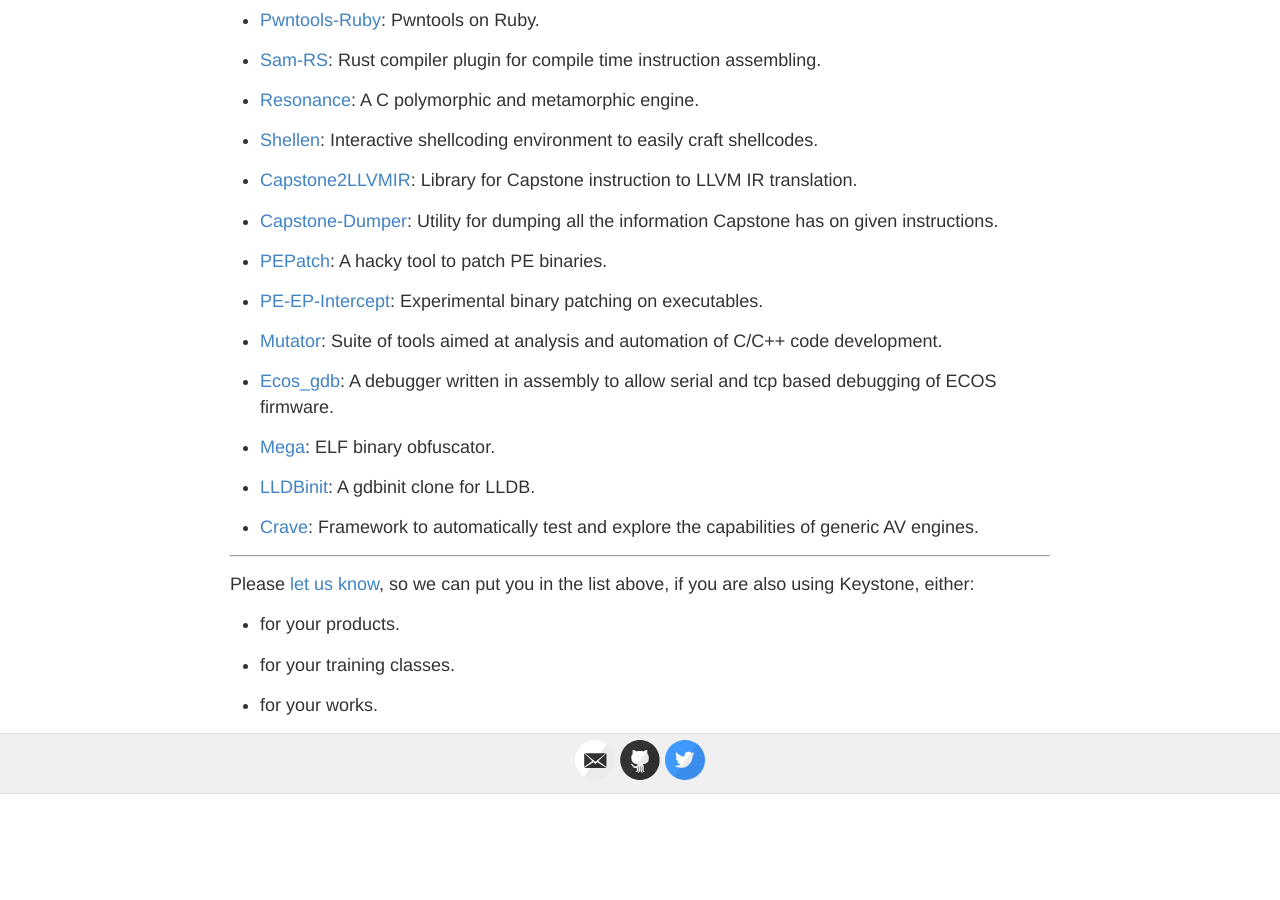
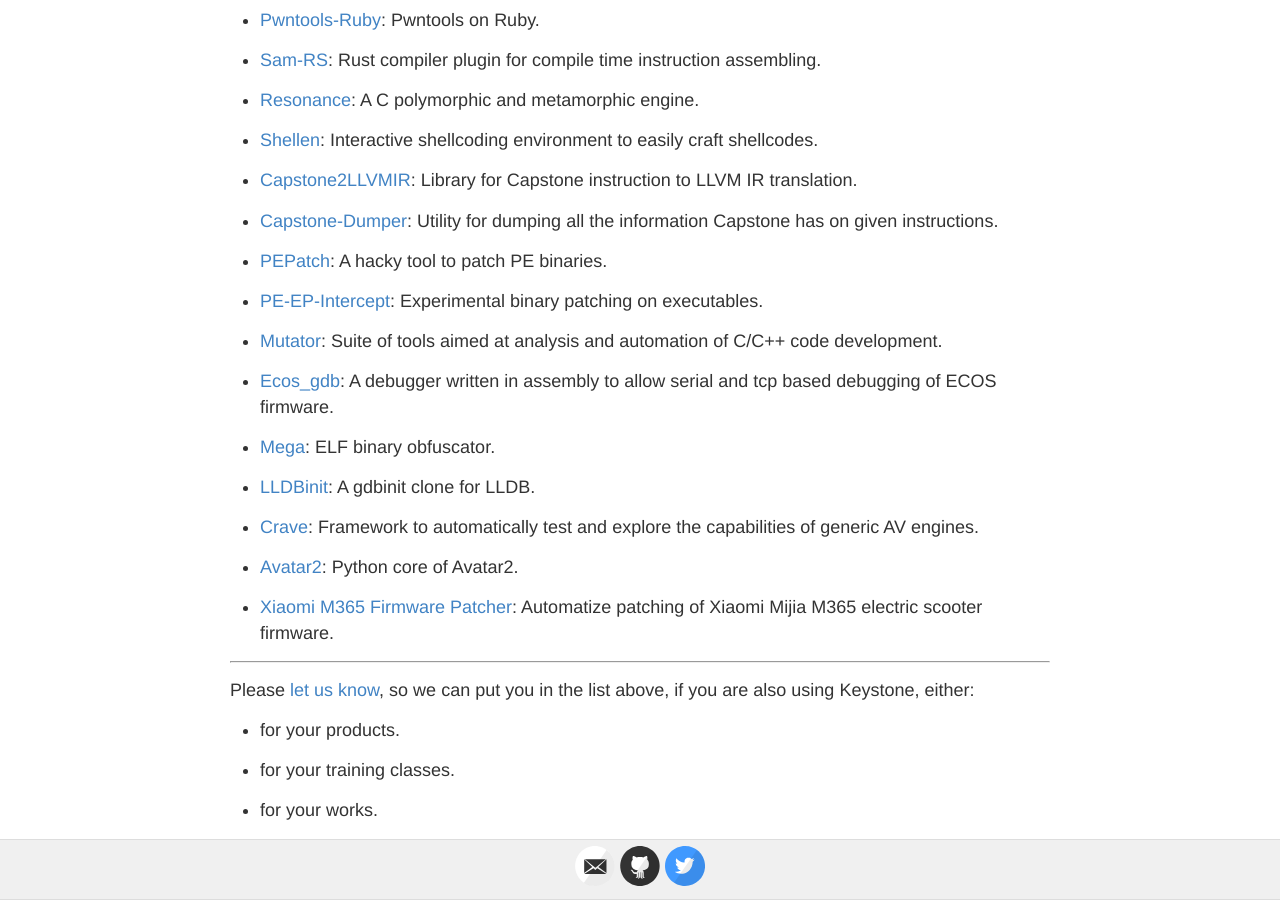
Before and after one commit to keystone-engine/keystone-engine.github.io, a Jekyll site: the page built from showcase.md, in a window 1280 px wide and 900 px high, scrolled down 2511 px. Built offline with Jekyll 4.4.1, drawn with Linux system fonts in a browser that asks for light colours; before the commit the page ends 3305 px from its top, so only the background shows below that.

Commit message:
showcase

```diff
--- a/showcase.md
+++ b/showcase.md
@@ -140,6 +140,10 @@
 
 - [Crave](https://github.com/necst/crave): Framework to automatically test and explore the capabilities of generic AV engines.
 
+- [Avatar2](https://github.com/avatartwo/avatar2): Python core of Avatar2.
+
+- [Xiaomi M365 Firmware Patcher](https://github.com/BotoX/xiaomi-m365-firmware-patcher): Automatize patching of Xiaomi Mijia M365 electric scooter firmware.
+
 ---
 
 Please [let us know](/contact/), so we can put you in the list above, if you are also using Keystone, either:
```
Also changed, not shown: other parts of showcase.md (+1 -1 lines).
